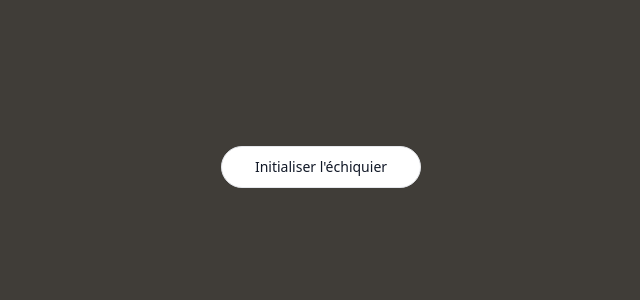
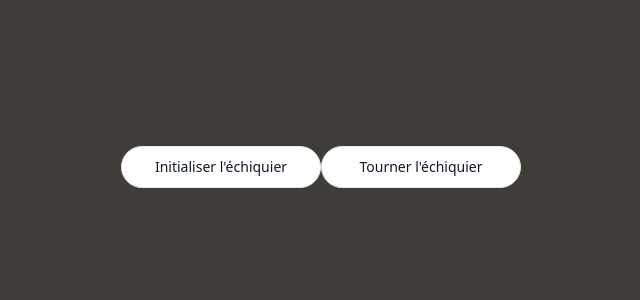
Before and after one commit to GabrielLRdP/chess-frontend, a React (Vite) app: page / in a window 1280 px wide. Shown: the top 300 px of the page, without its empty margins (319-959 px from the left). Built offline with nearby package versions, Linux system fonts and the light colour scheme.

Commit message:
feat: implemented switch board side

```diff
--- a/src/interface/components/Case.tsx
+++ b/src/interface/components/Case.tsx
@@ -17,7 +17,7 @@ const Case = ({
   const { game } = useGameStore();
   let badge = null;
 
-  if (pieceObject?.notation.toLowerCase() === 'k') {
+  if (pieceObject?.notation.toLowerCase() === 'k' && game?.status === 'over') {
     const badgeFactory = new EndGameBagdeFactory();
     badge = badgeFactory.createBadge(game?.result, pieceObject?.notation);
   }
--- a/src/interface/components/ChessBoard.tsx
+++ b/src/interface/components/ChessBoard.tsx
@@ -11,6 +11,8 @@ import { useGameStore } from '../store/useGameStore';
 import { Game } from '../../domain/entities/game/Game';
 import PromotionModal from './PromotionModal';
 import { usePromotionStore } from '../store/usePromotionStore';
+import useChessBoardContext from '../hooks/useChessBoardContext';
+import { toggleColor } from '../../shared/utils/toggleColor';
 
 const ChessBoard = (): ReactElement => {
   const [caseList, setCaseList] = useState<Array<ReactElement>>([]);
@@ -21,6 +23,7 @@ const ChessBoard = (): ReactElement => {
   const { setTakenPieces } = useTakenPiecesStore();
   const { game, setGame } = useGameStore();
   const { isModalOpen } = usePromotionStore();
+  const { side, setSide } = useChessBoardContext();
 
   useEffect(() => {
     let legalMoves: Position[] = [];
@@ -31,8 +34,8 @@ const ChessBoard = (): ReactElement => {
       );
     }
     const icons = positionToIcons(currentPosition);
-    setCaseList(positionToCaseList(icons, currentPosition, legalMoves));
-  }, [currentPosition, selectedPiece]);
+    setCaseList(positionToCaseList(icons, currentPosition, legalMoves, side));
+  }, [currentPosition, selectedPiece, side]);
 
   const handleClick = () => {
     const pieceList = ChessBoardService.initializeBoard(defaultInitialFen);
@@ -43,16 +46,19 @@ const ChessBoard = (): ReactElement => {
     setTakenPieces([]);
   };
 
-  console.log('game status: ', game?.status);
+  const handleSwitchSide = () => {
+    setSide(toggleColor(side));
+  };
 
   return (
     <div className='flex flex-col relative items-center justify-center w-[480px] m-auto mt-[100px]'>
       {isModalOpen && <PromotionModal />}
-      <InfoSection color={'white'} key={Math.random()} />
+      <InfoSection color={side} key={Math.random()} />
       <section className='flex w-[480px] flex-wrap m-auto rounded-lg overflow-hidden'>
         {caseList}
       </section>
-      <InfoSection color={'black'} key={Math.random()} />
+      <InfoSection color={toggleColor(side)} key={Math.random()} />
+      <div className='flex gap-1'>
         <button
           type='button'
           onClick={handleClick}
@@ -60,6 +66,14 @@ const ChessBoard = (): ReactElement => {
         >
           Initialiser l'échiquier
         </button>
+        <button
+          type='button'
+          onClick={handleSwitchSide}
+          className='w-[200px] mt-11 py-2.5 px-5 text-sm font-medium text-gray-900 focus:outline-none bg-white rounded-full border border-gray-200 hover:bg-gray-100 hover:text-blue-700 dark:bg-gray-800 dark:text-gray-400 dark:border-gray-600 dark:hover:text-white dark:hover:bg-gray-700'
+        >
+          Tourner l'échiquier
+        </button>
+      </div>
     </div>
   );
 };
--- a/src/interface/functions/positionToCaseList.tsx
+++ b/src/interface/functions/positionToCaseList.tsx
@@ -9,7 +9,8 @@ import { indexToCoord } from '../../shared/utils/indexToCoord';
 const positionToCaselist = (
   translatedPosition: Array<ReactElement | null>,
   position: Array<Piece | null>,
-  legalMoves: Position[]
+  legalMoves: Position[],
+  side: Color
 ) => {
   const caseList = [];
   let color: Color = 'white';
@@ -37,7 +38,8 @@ const positionToCaselist = (
       casePosition[1]--;
     }
   }
-  return [...caseList];
+  const result = [...caseList];
+  return side === 'white' ? result : result.reverse();
 };
 
 export default positionToCaselist;
```
Lines whose indentation alone changed are shown as unchanged.
